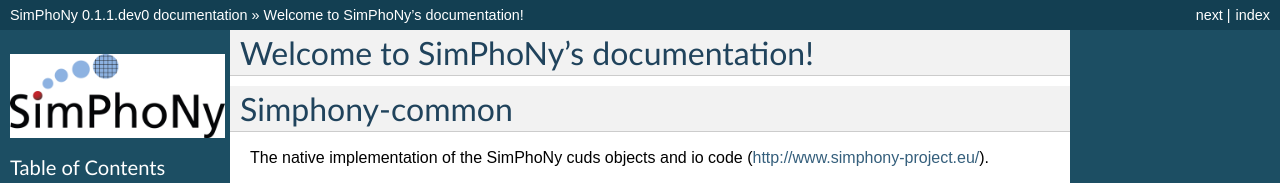
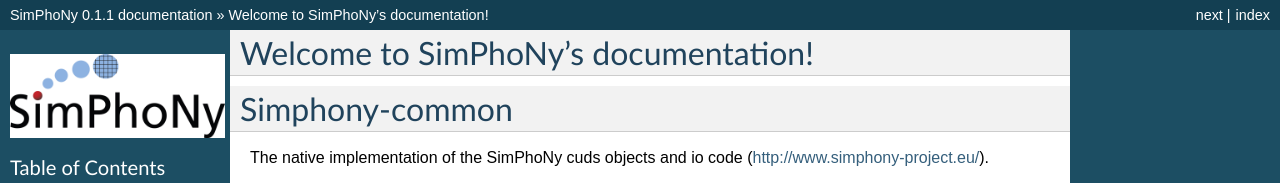
Before and after one commit to simphony/simphony-common, a Sphinx documentation site: the page built from doc/source/index.rst, in a window 1280 px wide and 900 px high. Shown: the top 183 px of the window. Built offline with Sphinx 7.4.7, drawn with Linux system fonts in a browser that asks for light colours; some of the changed text lies outside the part shown.

Commit message:
Updating version 0.1.1.dev to 0.1.1

```diff
--- a/doc/source/conf.py
+++ b/doc/source/conf.py
@@ -87,7 +87,7 @@
 #
 version = '0.1.0'
 # The full version, including alpha/beta/rc tags.
-release = '0.1.1.dev0'
+release = '0.1.1'
 
 # The language for content autogenerated by Sphinx. Refer to documentation
 # for a list of supported languages.
--- a/setup.py
+++ b/setup.py
@@ -7,7 +7,7 @@
     README_TEXT = readme.read()
 
 # Setup version
-VERSION = '0.1.1.dev0'
+VERSION = '0.1.1'
 
 
 def write_version_py(filename=None):
```
